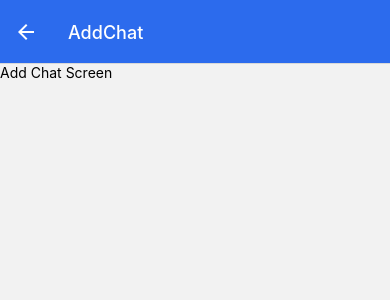
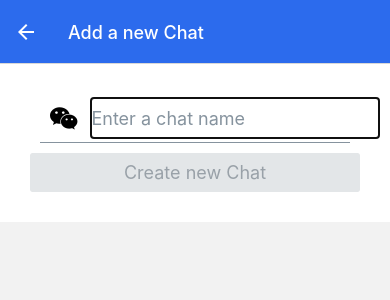
Before and after one commit to HussainMhm/Signal-App-Clone-with-React-Native, a React Native app: screen /AddChat in a window 390 px wide. Shown: the top 300 px of the page. Built offline with nearby package versions, Linux system fonts and the light colour scheme; no server answers.

Commit message:
Implemented add new chat feature

```diff
--- a/screens/AddChatScreen.js
+++ b/screens/AddChatScreen.js
@@ -1,14 +1,59 @@
+import React, { useLayoutEffect, useState } from "react";
 import { StyleSheet, Text, View } from "react-native";
-import React from "react";
+import { Button, Input } from "@rneui/base";
+import Icon from "react-native-vector-icons/FontAwesome";
 
-const AddChatScreen = () => {
+import { collection, addDoc } from "firebase/firestore";
+import { FIREBASE_DB } from "../firebase";
+
+const AddChatScreen = ({ navigation }) => {
+    const [input, setInput] = useState("");
+
+    useLayoutEffect(() => {
+        navigation.setOptions({
+            title: "Add a new Chat",
+            headerBackTitle: "Chats",
+        });
+    }, [navigation]);
+
+    async function createChatHandler() {
+        await addDoc(collection(FIREBASE_DB, "chats"), {
+            chatName: input,
+        })
+            .then(() => {
+                navigation.goBack();
+            })
+            .catch((error) => alert(error.message));
+    }
+
     return (
-        <View>
-            <Text>Add Chat Screen</Text>
+        <View style={styles.container}>
+            <Input
+                placeholder="Enter a chat name"
+                value={input}
+                autoFocus
+                onSubmitEditing={createChatHandler}
+                onChangeText={(text) => setInput(text)}
+                leftIcon={
+                    <Icon
+                        name="wechat"
+                        type="antdesign"
+                        size={24}
+                        color="black"
+                        style={{ marginLeft: 10, marginRight: 10 }}
+                    />
+                }
+            />
+            <Button disabled={!input} title="Create new Chat" onPress={createChatHandler} />
         </View>
     );
 };
 
 export default AddChatScreen;
 
-const styles = StyleSheet.create({});
+const styles = StyleSheet.create({
+    container: {
+        backgroundColor: "white",
+        padding: 30,
+    },
+});
```
